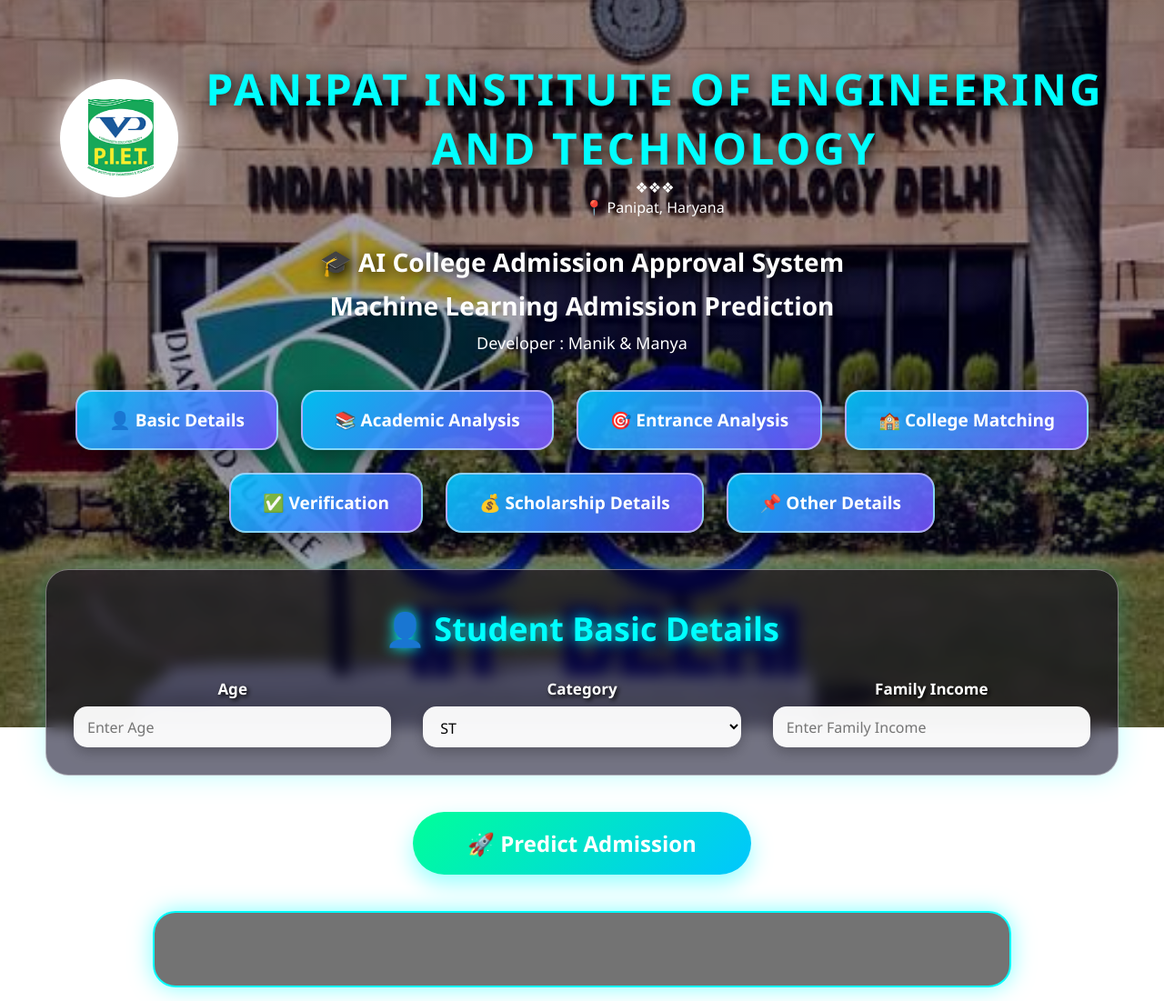
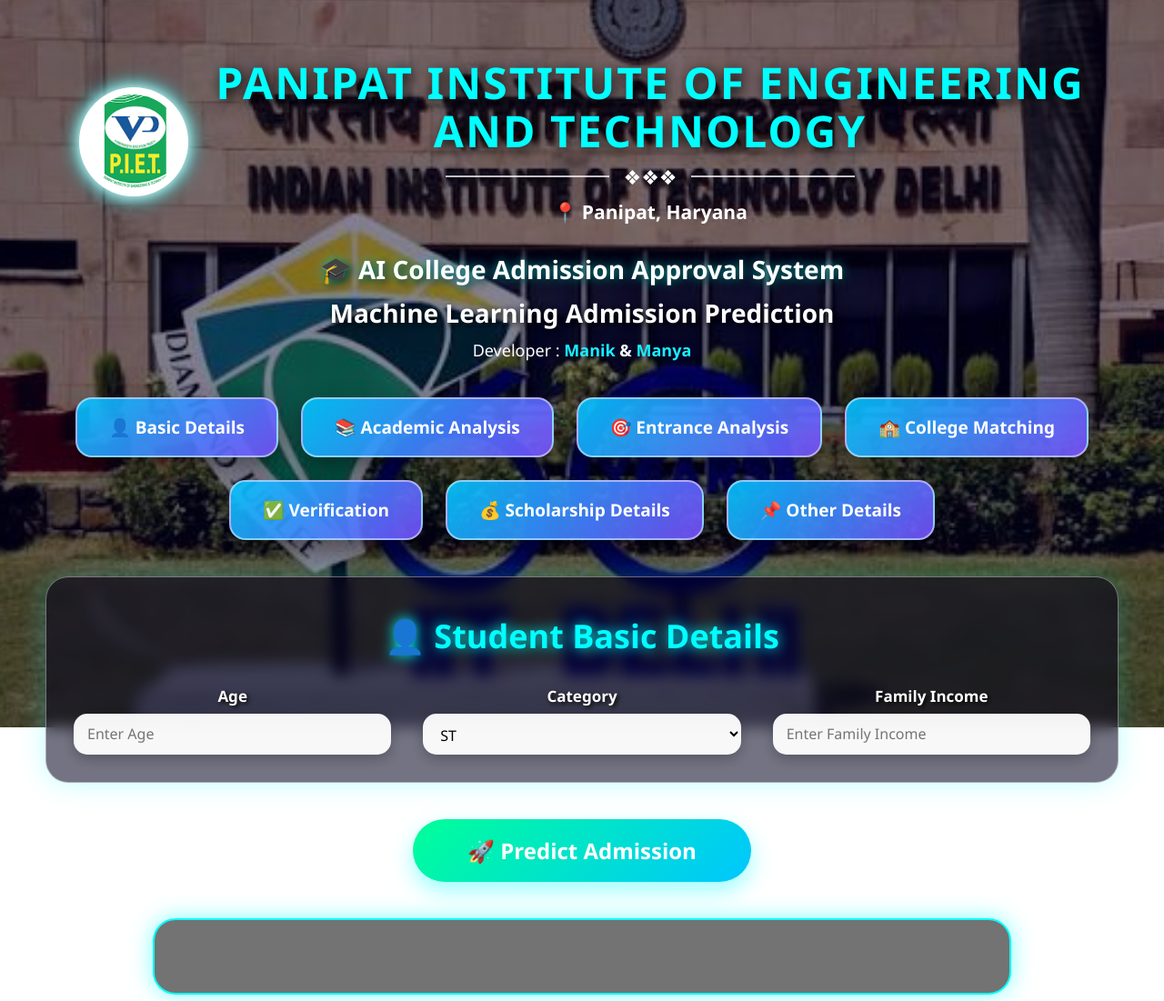
Before and after one commit to Manik2604/College-Admission-Approval-System, a Flask app: page / in a window 1280 px wide. Shown: the top 1101 px of the page at 91% size. Run offline with Flask 3, Linux system fonts and the light colour scheme.

Commit message:
Refactor CSS styles and animations
Updated various CSS styles and animations for improved appearance.

```diff
--- a/static/style.css
+++ b/static/style.css
@@ -1143,148 +1073,128 @@ margin-bottom:30px;
 
 .college-logo{
 
+    width:120px;
 
-width:130px;
-
-
-height:130px;
-
-
-object-fit:contain;
-
+    height:120px;
 
     background:white;
 
-
-padding:10px;
-
+    padding:8px;
 
     border-radius:50%;
 
-
-
     box-shadow:
-
-0px 0px 30px white;
-
-
+    0 0 15px white,
+    0 0 25px cyan;
 
 }
 
 
-
-
 .college-name{
 
-
-font-size:58px;
-
+    font-size:62px;
 
     font-weight:900;
 
+    color:#ffffff;
 
-letter-spacing:3px;
+    text-transform:uppercase;
 
+    letter-spacing:2px;
 
-
-color:#b8f4ff;
-
-
+    line-height:1.1;
 
     text-shadow:
-
-
-3px 3px 15px black;
-
+        0 0 5px #8ef7ff,
+        0 0 10px #39E5FF,
+        0 0 20px #39E5FF,
+        0 0 35px rgba(57,229,255,.8);
 
 }
 
 
-
-
 .college-subtitle{
 
+    display:flex;
 
-font-size:24px;
+    justify-content:center;
 
+    align-items:center;
+
+    gap:12px;
+
+    margin-top:12px;
+
+    font-size:22px;
 
     font-weight:600;
 
-
-color:white;
-
+    color:#F6F9FC;
 
     letter-spacing:2px;
 
+}
 
-margin-top:10px;
+.college-subtitle::before,
+.college-subtitle::after{
 
+    content:"";
+
+    width:140px;
+
+    height:2px;
+
+    background:rgba(255,255,255,.8);
 
 }
 
-
-
 .project-title{
 
+    margin-top:35px;
 
-font-size:50px;
-
+    font-size:56px;
 
     font-weight:900;
 
-
-margin-top:20px;
-
-
-
-color:#00ffff;
-
-
+    color:#18F0FF;
 
     text-shadow:
-
-3px 3px 15px black;
-
+        0 0 12px rgba(0,255,255,.6),
+        3px 3px 10px black;
 
 }
-
-
 .project-subtitle{
 
+    margin-top:10px;
 
     font-size:28px;
 
     color:white;
 
-margin-top:10px;
+    font-weight:700;
 
+    text-shadow:2px 2px 8px black;
 
 }
 
 
-
 .developer-name{
 
+    margin-top:14px;
 
     font-size:22px;
 
-margin-top:15px;
-
-
     color:white;
-
-
-}
-.section{
-
-animation:
-
-slide .5s ease;
 
 }
 
+.developer-name span{
 
+    color:#18F0FF;
 
+    font-weight:700;
+
+}
 @keyframes slide{
 
 
@@ -1318,3 +1228,46 @@ translateY(0);
 
 
 }
+/* =========================================
+      COLLEGE DIVIDER
+========================================= */
+
+.college-divider{
+
+    display:flex;
+
+    justify-content:center;
+
+    align-items:center;
+
+    gap:15px;
+
+    margin-top:8px;
+
+    color:white;
+
+    font-size:22px;
+
+}
+
+.college-divider span{
+
+    width:180px;
+
+    height:2px;
+
+    background:rgba(255,255,255,.75);
+
+}
+
+.college-location{
+
+    margin-top:10px;
+
+    color:white;
+
+    font-size:21px;
+
+    font-weight:700;
+
+}
```
Also changed, not shown: other parts of static/style.css (+54 -124 lines). Lines whose indentation alone changed are shown as unchanged.
